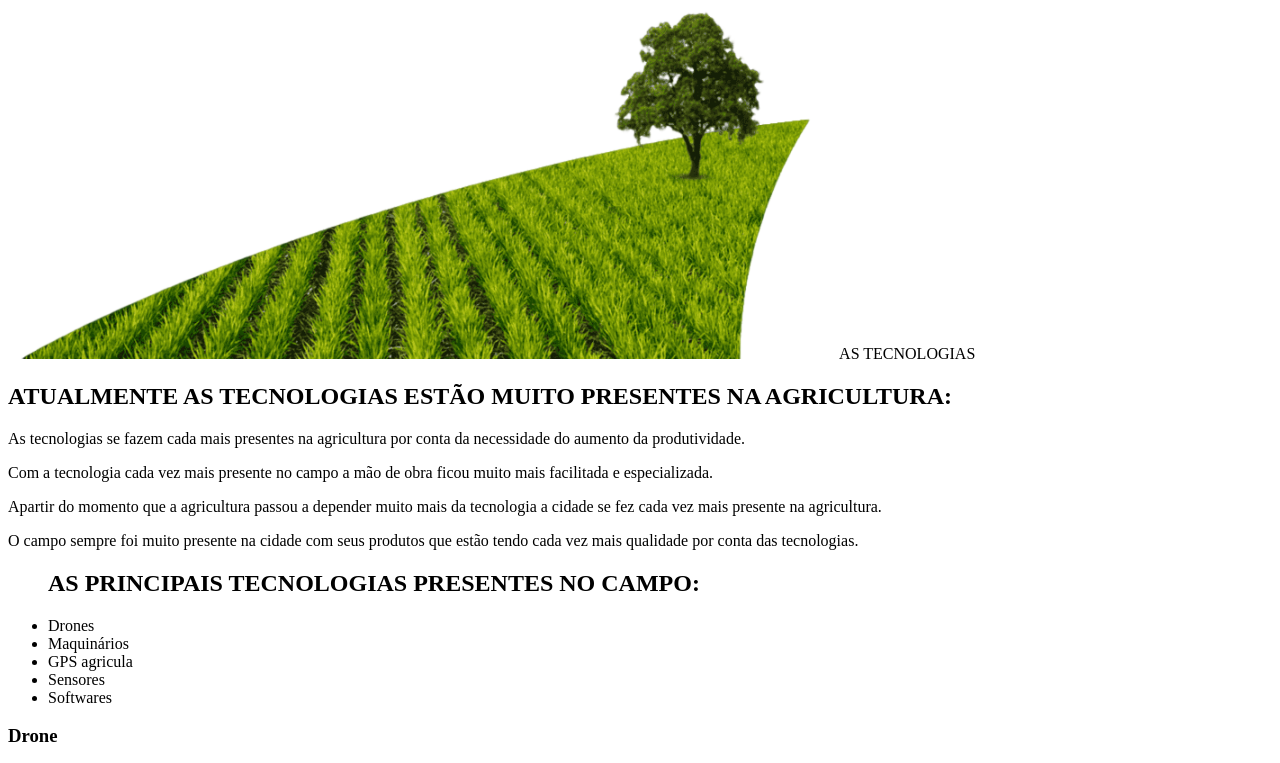
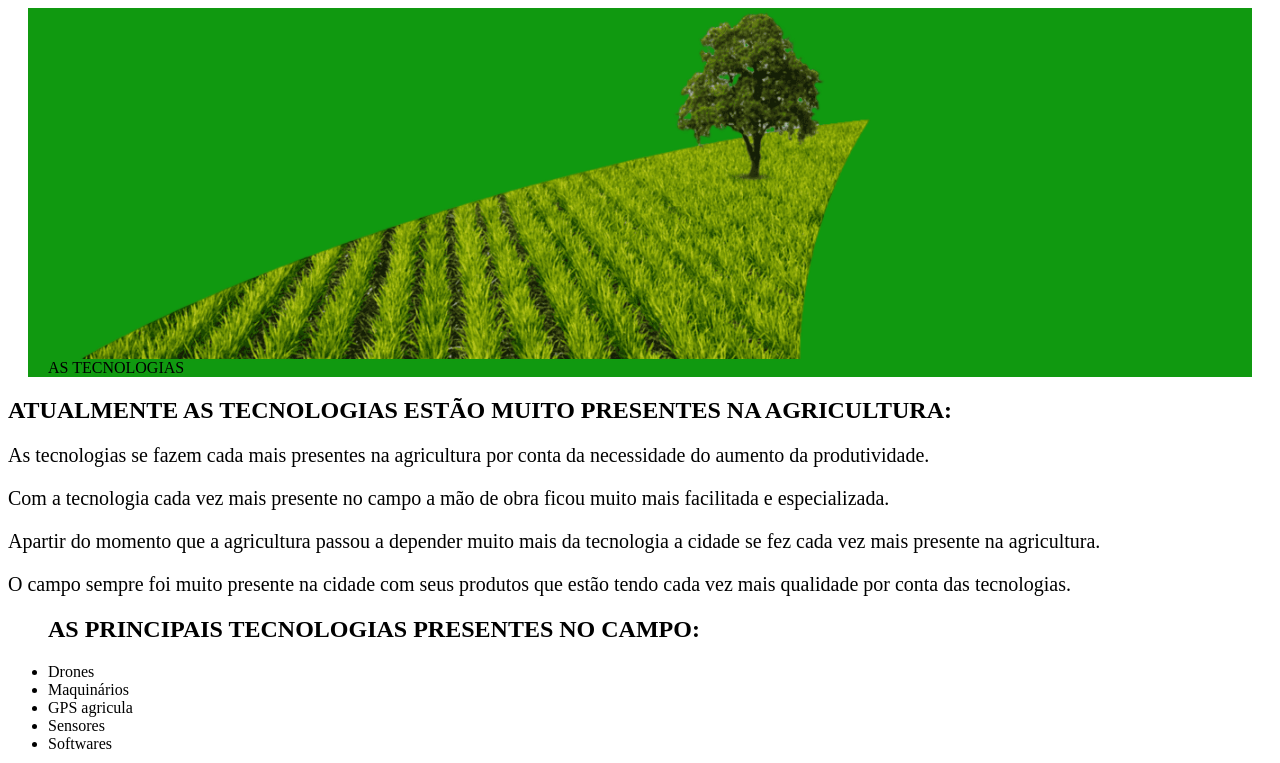
Before and after one commit to eliansomariva/Agrinho-2024, a plain HTML site: page index.html in a window 1280 px wide. Shown: the top 763 px of the page. Drawn offline with Linux system fonts and the light colour scheme.

Commit message:
30/07
....

```diff
--- a/index.html
+++ b/index.html
@@ -45,7 +45,7 @@
             <img class="trator-imagem" src="trator (1) (1).png" alt="foto do trator">
 
         </div>
-        <div class="GPS agricula-div">
+        <div class="GPS-agricula-div">
             <h3 class="paisagem-nome">GPS agricula</h3>
             <img class="GPS agricula-imagem" src="GPS.png" alt="foto do GPS agricula">
 
--- a/style.css
+++ b/style.css
@@ -0,0 +1,56 @@
+
+    .cabeçalho{
+    background-color:rgb(16, 153, 16);
+    margin: 0 20px;
+    display: block;
+
+    }
+
+
+
+    .cabeçalho-um{
+    width: 80px;
+    text-align: justify;
+    }
+
+
+    .texto-um{
+    font-size: 20px;
+    text-align: justify;
+
+   }
+    .texto-dois{
+    font-size: 20px;
+    text-align: justify;
+
+    }
+
+
+    .texto-três{
+    font-size: 20px;
+    text-align: justify;
+
+    }
+
+    .texto-quatro{
+    font-size: 20px;
+    text-align: justify;
+
+    }
+
+    .imagens{
+
+    }
+
+    .drone-div{
+
+    }
+
+
+    .trator-div{
+
+    }
+
+    .GPS-agricula-div{
+
+    }
```
Also changed, not shown: software.jpg.png.
